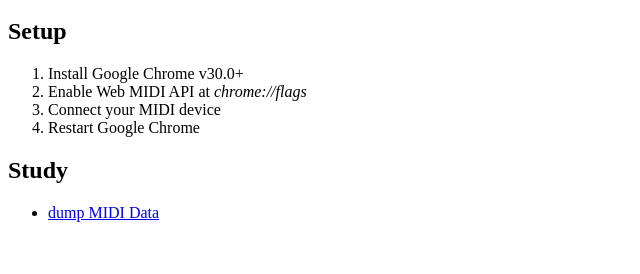
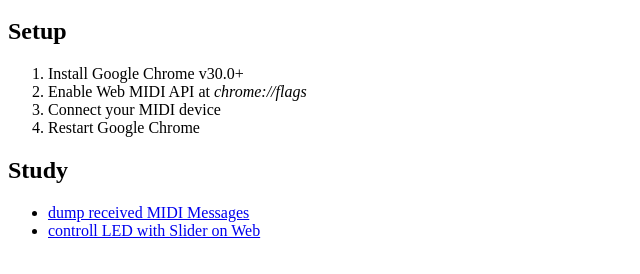
Before and after one commit to shokai/WebMidiAPIStudy, a website: page index.html in a window 1280 px wide. Shown: the part 86-360 px from the top of the page, without its empty margins (0-640 px from the left). Drawn offline with Linux system fonts and the light colour scheme.

Commit message:
update document

```diff
--- a/index.html
+++ b/index.html
@@ -15,7 +15,8 @@
     </ol>
     <h2>Study</h2>
     <ul>
-      <li><a href="./dump">dump MIDI Data</a></li>
+      <li><a href="./dump">dump received MIDI Messages</a></li>
+      <li><a href="./output">controll LED with Slider on Web</a></li>
     </ul>
   </body>
 </html>
```
Also changed, not shown: 2 other files.
